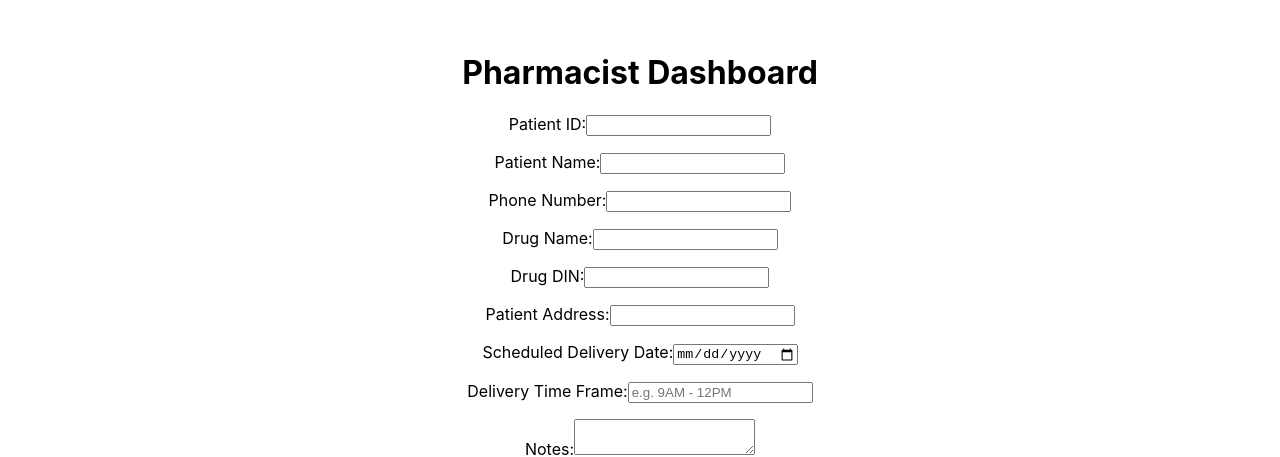
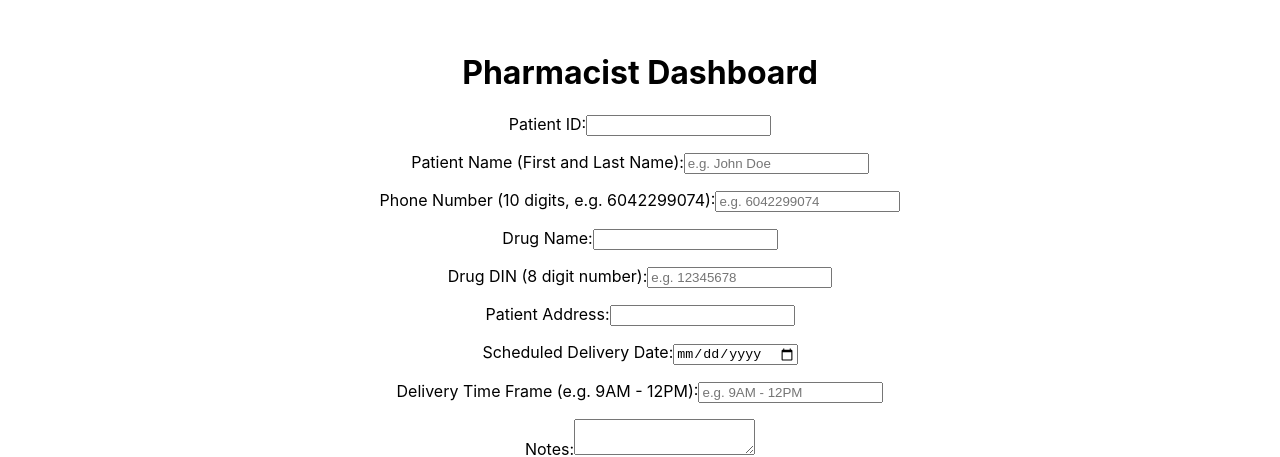
Before and after one commit to pdavis743662/_Delivery_Voice_Agent, a React (Create React App) app in the folder mm_delivery_agent/: page / in a window 1280 px wide. Shown: the top 457 px of the page. Built offline with nearby package versions, Linux system fonts and the light colour scheme.

Commit message:
Dashboard w/ sheet display and field requirements

```diff
--- a/mm_delivery_agent/src/PharmacistDashboard.js
+++ b/mm_delivery_agent/src/PharmacistDashboard.js
@@ -72,21 +72,27 @@ function PharmacistDashboard() {
         </label>
 
         <label>
-          Patient Name:
+          Patient Name (First and Last Name):
           <input
             type="text"
             value={patientName}
             onChange={(e) => setPatientName(e.target.value)}
+            placeholder="e.g. John Doe"
+            pattern="^[A-Za-z]+ [A-Za-z]+.*$"
+            title="Enter first and last name"
             required
           />
         </label>
 
         <label>
-          Phone Number:
+          Phone Number (10 digits, e.g. 6042299074):
           <input
             type="tel"
             value={phoneNumber}
             onChange={(e) => setPhoneNumber(e.target.value)}
+            placeholder="e.g. 6042299074"
+            pattern="^[0-9]{10}$"
+            title="Enter exactly 10 digits, no spaces or dashes"
             required
           />
         </label>
@@ -102,11 +108,14 @@ function PharmacistDashboard() {
         </label>
 
         <label>
-          Drug DIN:
+          Drug DIN (8 digit number):
           <input
             type="text"
             value={drugDIN}
             onChange={(e) => setDrugDIN(e.target.value)}
+            placeholder="e.g. 12345678"
+            pattern="^[0-9]{8}$"
+            title="Enter exactly 8 digits"
             required
           />
         </label>
@@ -132,12 +141,14 @@ function PharmacistDashboard() {
         </label>
 
         <label>
-          Delivery Time Frame:
+          Delivery Time Frame (e.g. 9AM - 12PM):
           <input
             type="text"
             value={deliveryTimeFrame}
             onChange={(e) => setDeliveryTimeFrame(e.target.value)}
             placeholder="e.g. 9AM - 12PM"
+            pattern="^(1[0-2]|0?[1-9])(AM|PM) ?- ?(1[0-2]|0?[1-9])(AM|PM)$"
+            title="Enter time frame in format: 9AM - 12PM"
             required
           />
         </label>
```
